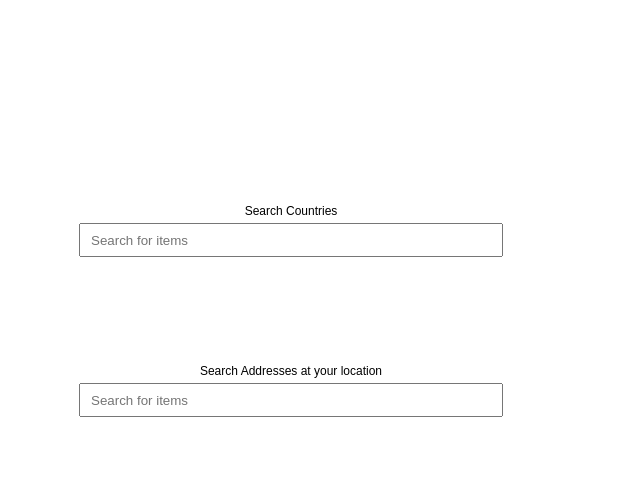
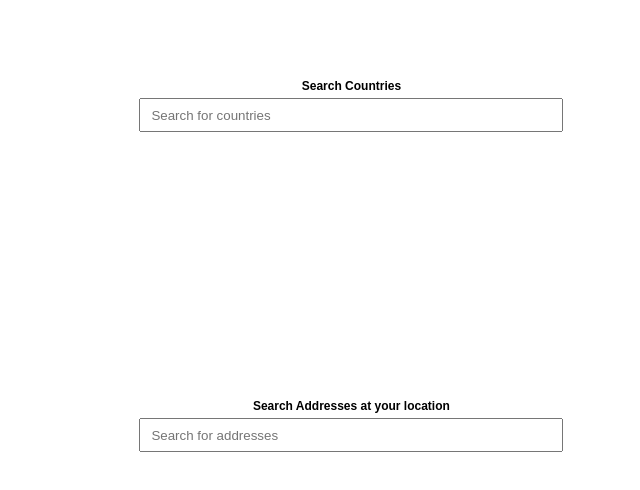
Before and after one commit to halukoz/AutoCompletion, a website: page index.html in a window 1280 px wide. Shown: the part 46-536 px from the top of the page, without its empty margins (296-936 px from the left). Drawn offline with Linux system fonts and the light colour scheme.

Commit message:
some styles are added and sort functionality is added for search

```diff
--- a/css/style.css
+++ b/css/style.css
@@ -8,19 +8,15 @@ body{
 	position:absolute;
 	width:450px;
 	height:150px;
-	top:40%;
-	margin-top:-75px;
-	left:40%;
-	margin-left:-150px;
+	top:15%;
+	left:33%;
 }
 .address-wrapper {
 	position:absolute;
 	width:450px;
 	height:150px;
-	top:60%;
-	margin-top:-75px;
-	left:40%;
-	margin-left:-150px;
+	top:55%;
+	left:33%;
 }
 h1{
 	text-align:center;
@@ -57,11 +53,12 @@ h1{
 .autocomplete-list li:active,
 .autocomplete-list li.active {
 	color: #FFFFFF;
-	background: #0099FF;
+	background: #ff5900;
 	width:400px;
 }
 .autocomplete-list li:hover {
-	background: #c3c3c3;
+	color: #FFFFFF;
+	background: #ff5900;
 }
 .autocomplete-list:focus{
 	outline:none;
--- a/index.html
+++ b/index.html
@@ -22,16 +22,16 @@
 
     <div ng-controller="mainCtrl">
       <div class="country-wrapper">
-        <div class="label">Search Countries</div>
-        <div><input type="text" placeholder="Search for items" class="input" ng-model="countryText" ng-keydown="controlCountryListWithKey($event)" ng-change="searchCountry()"/></div>
+        <div class="label"><b>Search Countries</b></div>
+        <div><input type="text" placeholder="Search for countries" class="input" ng-model="countryText" ng-keydown="controlCountryListWithKey($event)" ng-change="searchCountry()"/></div>
         <ul class="autocomplete-list">
           <li ng-repeat="address in countryList | limitTo:6 track by $index" ng-class="{active : selectedCountryIndex === $index}" ng-click="selectCountry($index)">{{address}}</li>
         </ul>
       </div>
 
       <div class="address-wrapper">
-        <div class="label">Search Addresses at your location</div>
-        <div><input type="text" placeholder="Search for items" class="input" ng-model="addressText" ng-keydown="controlAddressListWithKey($event)" ng-change="searchAddress()"/></div>
+        <div class="label"><b>Search Addresses at your location</b></div>
+        <div><input type="text" placeholder="Search for addresses" class="input" ng-model="addressText" ng-keydown="controlAddressListWithKey($event)" ng-change="searchAddress()"/></div>
         <ul class="autocomplete-list">
           <li ng-repeat="address in addressList | limitTo:6 track by $index | limitTo: 6" ng-class="{active : selectedAddressIndex === $index}" ng-click="selectAddress($index)">{{address}}</li>
         </ul>
--- a/js/services.js
+++ b/js/services.js
@@ -6,6 +6,7 @@ var services = angular.module('services', []);
 // autoCompletionService provides suggestions for users while they are typing.
 services.service('autoCompletionService', function() {
   this.search = function(list, searchCriteria) { // get lists such as address list or county list and searchCriteria which is typed by the user and search the searchCriteria in the list.
+  list.sort(); // sort the list items alphabetically.
   var results = []; // results list is initially empty.
   for (var i=0; i < list.length; i++) {
     var listItem = angular.lowercase(list[i]); // get item from item list one by one and convert them to lowercase
```
